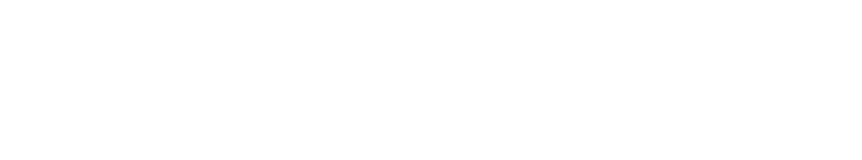
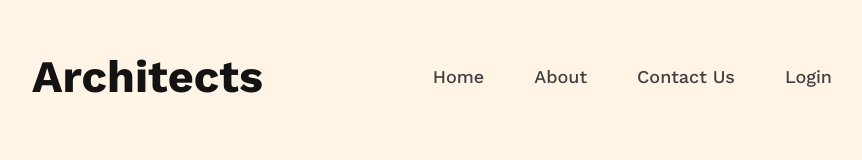
Before and after one commit to Fahim-Prodhan/architechture-web, a plain HTML site: page architechture.html in a window 1280 px wide. Shown: the whole page, without its empty margins (208-1070 px from the left). Drawn offline with nearby package versions, Linux system fonts and the light colour scheme.

Commit message:
Navbar is completed

```diff
--- a/architechture.html
+++ b/architechture.html
@@ -1,12 +1,37 @@
 <!DOCTYPE html>
 <html lang="en">
-<head>
-    <meta charset="UTF-8">
-    <meta name="viewport" content="width=device-width, initial-scale=1.0">
-    <title>Document</title>
-    <link rel="stylesheet" href="style.css">
-</head>
-<body>
+  <head>
+    <meta charset="UTF-8" />
+    <meta name="viewport" content="width=device-width, initial-scale=1.0" />
+    <title>Architects</title>
+    <link rel="preconnect" href="https://fonts.googleapis.com" />
+    <link rel="preconnect" href="https://fonts.gstatic.com" crossorigin />
+    <link
+      href="https://fonts.googleapis.com/css2?family=Work+Sans:ital,wght@0,100..900;1,100..900&display=swap"
+      rel="stylesheet"
+    />
+    <link rel="stylesheet" href="style.css" />
+  </head>
 
-</body>
+  <body>
+    <header class="header">
+      <nav class="nav">
+        <h3 class="nav-title">Architects</h3>
+      <ul>
+        <li><a href="">Home</a></li>
+        <li><a href="">About</a></li>
+        <li><a href="">Contact Us</a></li>
+        <li><a href="">Login</a></li>
+      </ul>
+      </nav>
+    </header>
+
+    <main>
+
+    </main>
+
+    <footer>
+
+    </footer>
+  </body>
 </html>
--- a/style.css
+++ b/style.css
@@ -0,0 +1,43 @@
+* {
+    font-family: "Work Sans", sans-serif;
+    margin: 0;
+    padding: 0;
+}
+
+/* header CSS */
+.header {
+    height: 1322px;
+    background: rgba(255, 144, 14, 0.10);
+    padding: 50px 240px 100px;
+}
+
+.nav {
+    display: flex;
+    justify-content: space-between;
+    align-items: center;
+}
+
+.header .nav-title {
+    color: #131313;
+    text-align: center;
+    font-size: 45px;
+    font-weight: 700;
+}
+
+.header ul {
+    display: flex;
+    gap: 50px;
+}
+
+.header ul li {
+    list-style: none;
+}
+
+.header ul li a {
+    text-decoration: none;
+    color: #424242;
+    text-align: center;
+    font-size: 18px;
+    font-weight: 500;
+    line-height: 26px;
+}
```
